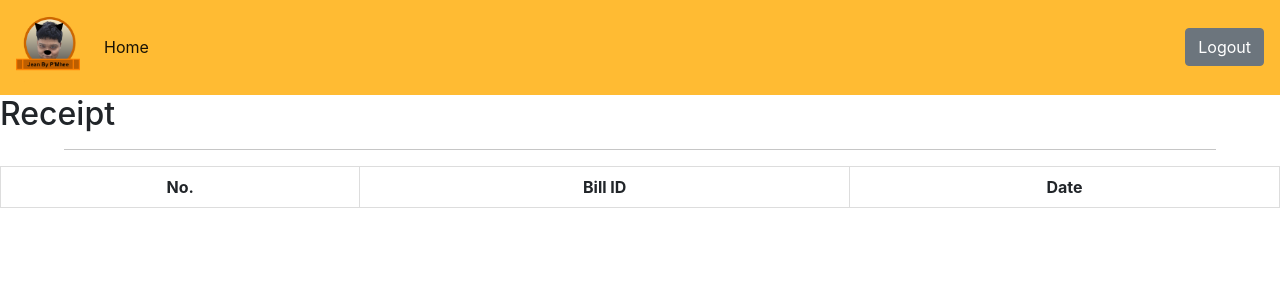
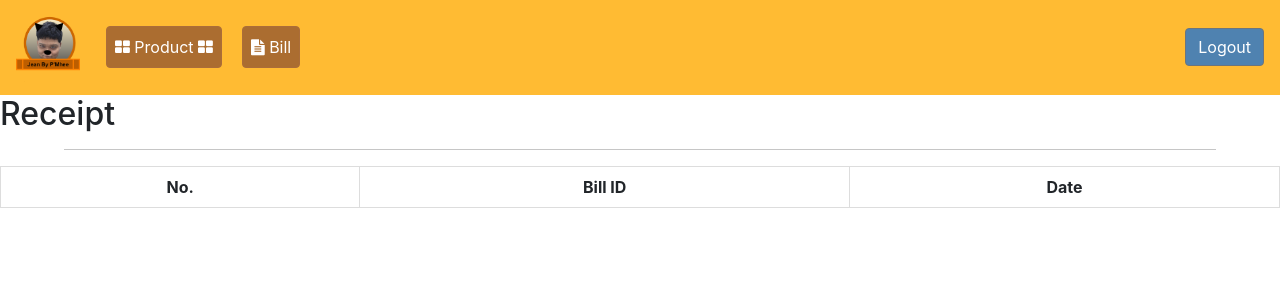
Before and after one commit to wasanjantawong142/php_workshop, a PHP site: page /showBillall.php in a window 1280 px wide. Shown: the top 300 px of the page. Run offline with PHP 8.4, Linux system fonts and the light colour scheme; data that the repository does not hold is empty; some libraries are stand-ins or nearby versions.

Commit message:
add wasan

```diff
--- a/adminIndex.php
+++ b/adminIndex.php
@@ -8,10 +8,10 @@
     if (!empty($_SESSION['userId'])) {
         if ($_SESSION['type'] === "user") header("Location: userIndex.php");
         // else header("Location: userIndex.php");
-        exit;
+        // exit;
     } else {
         header('Location: index.php');
-        exit;
+        // exit;
     }
 
 ?>
--- a/adminProductManage.php
+++ b/adminProductManage.php
@@ -32,7 +32,7 @@ $infor_product = $db->listProduct();
                             <th scope="col">รูปภาพ</th>
                             <th scope="col">ราคา</th>
                             <th scope="col">จำนวน</th>
-                            <th scope="col">Action</th>
+                            <th scope="col" style="width: 100px;">Action</th>
                         </tr>
                     </thead>
                     <tbody>
@@ -49,7 +49,7 @@ $infor_product = $db->listProduct();
                             echo "<td>" . $row['picture'] . " </td>";
                             echo "<td>" . $row['price'] . "</td>";
                             echo "<td>" . $row['qty'] . " </td>";
-                            echo "<td><button type='button' class='btn btn-warning edit_data' data-toggle='modal' data-target='#EditModal' id=" . $row['product_id'] . ">แก้ไข</button>";
+                            echo "<td><button type='button' class='btn btn-warning edit_data' data-toggle='modal' data-target='#EditModal' id=" . $row['product_id'] . ">แก้ไข</button> ";
                             echo "<button type='button' class='btn btn-danger del_data' data-toggle='modal' data-target='#DeleteProduct' id=" . $row['product_id'] . ">ลบ</button></td>";
                             echo "</tr>";
                             $i++;
--- a/component/adminHead.php
+++ b/component/adminHead.php
@@ -1,5 +1,5 @@
 <?php
-    session_start();
+    if (empty($_SESSION)) session_start();
 
     // if (!empty($_SESSION['userId'])) {
     //     if ($_SESSION['type'] === "admin") header("Location: adminIndex.php");
--- a/component/userHead.php
+++ b/component/userHead.php
@@ -1,5 +1,5 @@
 <?php
-    session_start();
+if (empty($_SESSION)) session_start();
 ?>
 
 <head>
--- a/component/userNav.php
+++ b/component/userNav.php
@@ -5,13 +5,18 @@
     </button>
 
     <div class="collapse navbar-collapse" id="navbarSupportedContent">
-        <ul class="navbar-nav mr-auto">
-            <li class="nav-item active">
-                <a class="nav-link" href="#">Home <span class="sr-only">(current)</span></a>
+        <ul class="navbar-nav">
+            <li class="nav-item">
+                <a style="margin: 10px; background-color: #ab6d30; border: 1px solid #ab6d39;" class="nav-link text-white btn btn-danger" href="userIndex.php"><i class="fa fa-th-large" aria-hidden="true"></i> Product <i class="fa fa-th-large" aria-hidden="true"></i><span class="sr-only">(current)</span></a>
             </li>
         </ul>
-        <form class="form-inline my-2 my-lg-0">
-            <a href="logout.php"><button class="btn btn-secondary my-2 my-sm-0" type="button">Logout</button></a>
-        </form>
+        <ul class="navbar-nav mr-auto">
+            <li class="nav-item">
+                <a style="margin: 10px; background-color: #ab6d30; border: 1px solid #ab6d39;" class="nav-link text-white btn btn-danger" href="showBillall.php"><i class="fa fa-file-text" aria-hidden="true"></i> Bill <span class="sr-only">(current)</span></a>
+            </li>
+        </ul>
+        <div class="form-inline my-2 my-lg-0">
+            <a href="logout.php"><button style="background-color: #4f82b0 !important;" class="btn btn-secondary my-2 my-sm-0" type="button">Logout</button></a>
+        </div>
     </div>
 </nav>
--- a/database.php
+++ b/database.php
@@ -4,6 +4,9 @@ class database
     public function __construct()
     {
         if(empty($_SESSION)) session_start();
+        // $a = [10, 20, 30];
+        // print_r(array_keys($a[0]));
+        // exit;
     }
 
     public function connect_db()
--- a/userSelectProduct.php
+++ b/userSelectProduct.php
@@ -40,8 +40,6 @@
         }
     }
 
-
-
     header("Location: userIndex.php");
 
 
```
Also changed, not shown: adminAccountManage.php (+3 -51 lines), index.php (+7 -3 lines), userIndex.php (+34 -1 lines).
